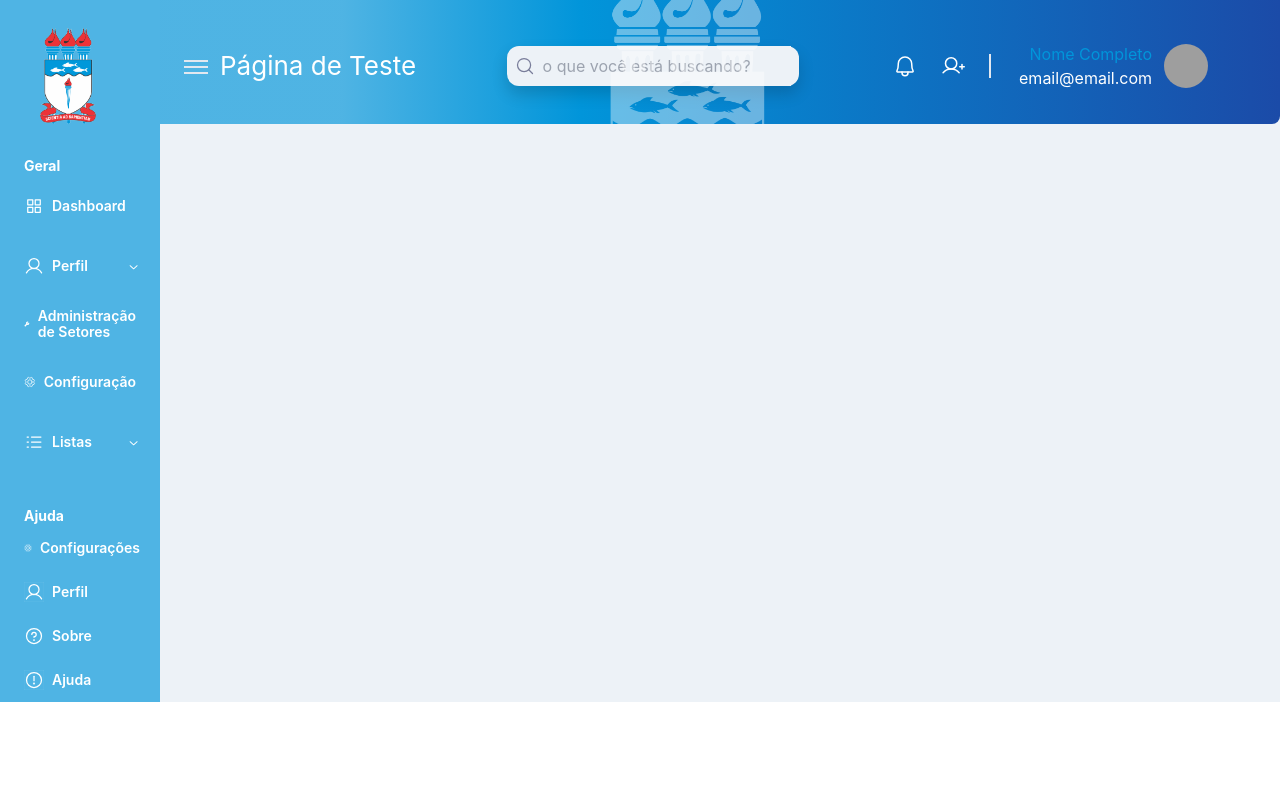
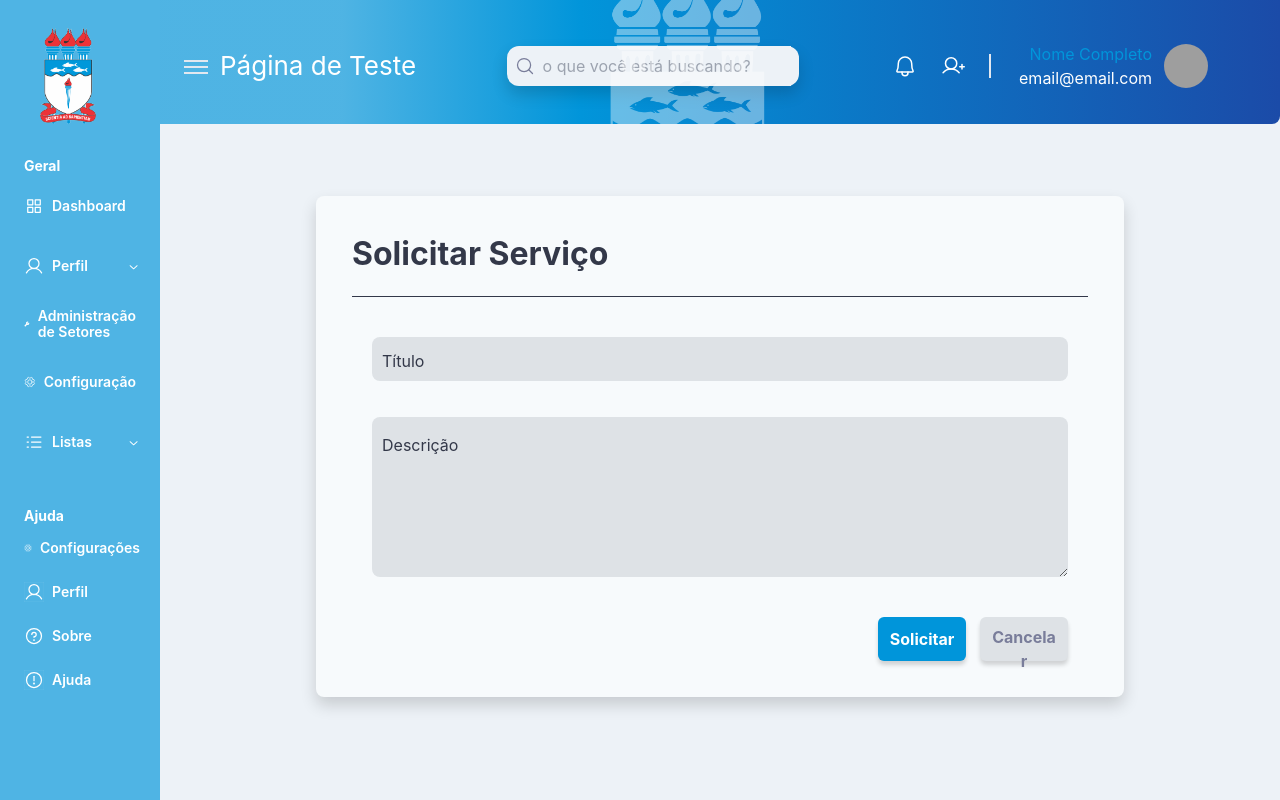
Before and after one commit to CharlieBellow/GLPI-react-components, a React (Create React App) app: page /Teste in a window 1280 px wide. Shown: the top 800 px of the page. Built offline with nearby package versions, Linux system fonts and the light colour scheme; grey boxes are pictures that could not be loaded; the HTML template or start-up script is replaced by a standard one.

Commit message:
validating the form

```diff
--- a/package.json
+++ b/package.json
@@ -30,6 +30,7 @@
     "react": "^18.2.0",
     "react-chakra-pagination": "^1.0.1",
     "react-dom": "^18.2.0",
+    "react-hook-form": "^7.39.5",
     "react-icons": "^4.4.0",
     "react-router-dom": "^6.4.1",
     "react-scripts": "5.0.1",
--- a/src/Pages/Teste/index.tsx
+++ b/src/Pages/Teste/index.tsx
@@ -1,5 +1,6 @@
 
 import { Page } from "../../components/Page";
+import CardCreateService from "../../components/CardCreateService";
 
 function Teste() {
 	return (
@@ -8,7 +9,7 @@ function Teste() {
 				pageTitle={"Página de Teste"}
 				contentPage={
 					<>
-
+					<CardCreateService />
 					</>
 				}
 			/>
--- a/src/components/ButtonSelect.tsx
+++ b/src/components/ButtonSelect.tsx
@@ -11,9 +11,18 @@ interface ButtonSelectProps extends React.HTMLAttributes<HTMLElement> {
 	icon?: Icon.IconProps;
 	triggerWidth?: string;
 	iconSelectItemIndicator?: Icon.IconProps | "";
+	//register?: any;
+	selectValue?: string;
+	//itemId?: number;
 }
 
-export const ButtonSelect = (props: ButtonSelectProps) => (
+export function ButtonSelect(props: ButtonSelectProps) {
+
+
+	//const [selectValue, setSelectValue] = useState(1)
+	const serviceLocation = [{ id: 1, values: 'Bloco A' }, { id: 2, values: 'Bloco B' }, { id: 3, values: 'Bloco C' }, { id: 4, values: 'Bloco Med' }, { id: 5, values: 'Bloco em L' }, { id: 6, values: 'Casa Velha' }, { id: 7, values: 'NCEX' }, { id: 8, values: 'RU' }, { id: 9, values: 'Administrativo' }, { id: 10, values: 'Bloco Co}ordenações' }, { id: 11, values: 'Transporte' }];
+
+return (
 	<div
 		className={`bg-gray-medium text-gray-text font-bold text-base py-2 px-2.5 rounded-md`}
 		{...props}
@@ -23,7 +32,7 @@ export const ButtonSelect = (props: ButtonSelectProps) => (
 				aria-label="Filter"
 				className={`flex justify-between ${props.triggerWidth}`}
 			>
-				<SelectValue placeholder={props.placeholder} />
+				<SelectValue placeholder={props.placeholder}  />
 				<SelectIcon>
 					<>
 					{props.icon}
@@ -40,11 +49,18 @@ export const ButtonSelect = (props: ButtonSelectProps) => (
 						{props.listSelectButton.map(selectItem => {
 							return (
 								<SelectItem
-									key={selectItem}
-									value={selectItem}
+									key={selectItem.id}
+									value={selectItem.values}
 									className="py-1 flex cursor-pointer hover:bg-blue-ufal outline-blue-ufal hover:text-white-100"
+									//ref={props.register}
+									//onChange={e => {
+									//	setSelectValue(e.target.value)
+									//	console.log(e.target.value)
+									//}}
+
+
 								>
-									<SelectItemText>{selectItem}</SelectItemText>
+									<SelectItemText>{selectItem.values}</SelectItemText>
 									<SelectItemIndicator>
 										<>
 										{props.iconSelectItemIndicator === "" ?  <FiCheck size={24} className="pl-1" /> : props.iconSelectItemIndicator}
@@ -64,6 +80,6 @@ export const ButtonSelect = (props: ButtonSelectProps) => (
 			</SelectContent>
 		</Select>
 	</div>
-);
+)};
 
 export default ButtonSelect;
--- a/src/components/CardCreateService.tsx
+++ b/src/components/CardCreateService.tsx
@@ -1,3 +1,4 @@
+import React from 'react';
 import ButtonSelect from "./ButtonSelect";
 import { Button } from './Button';
 import { CardTitle } from './CardTitle';
@@ -6,24 +7,40 @@ import { CardLabelInput } from "./CardLabelInput";
 import { CardLabelTextarea } from "./CardLabelTextarea";
 import * as yup from 'yup';
 import { yupResolver } from '@hookform/resolvers/yup'
-import { phoneNumber } from "../Utils/validations";
-
-const serviceLocation = ['Bloco A', 'Bloco B', 'Bloco C'];
+//import { phoneNumber } from "../Utils/validations";
 
 
 
-const validationSchema = yup.object({
-	title: yup.string().required(),
-	description: yup.string().required(),
-	LocalService: yup.string(),
+import { useForm } from "react-hook-form";
+//import { useState } from 'react';
 
 
-})
 
-function CreateService() {
 
-	//const [handleSubmit] = useForm({ resolver: yupResolver(validationSchema) })
 
+
+export const CardCreateService = () => {
+
+	//const [selectValue, setSelectValue] = useState('')
+	//const serviceLocation = [{ id: 1, values: 'Bloco A' }, { id: 2, values: 'Bloco B' }, { id: 2, values: 'Bloco C' }, { id: 2, values: 'Bloco Med' }, { id: 2, values: 'Bloco em L' }, { id: 2, values: 'Casa Velha' }, { id: 2, values: 'NCEX' }, { id: 2, values: 'RU' }, { id: 2, values: 'Administrativo' }, { id: 2, values: 'Bloco Co}ordenações' }, { id: 2, values: 'Transporte' }];
+	//
+	const validationSchema = yup.object().shape({
+		title: yup.string().min(5, 'No mínimo 5 caracteres').required('É obrigatório colocar um título'),
+		description: yup.string().min(5, 'No mínimo 5 caracteres').required('É obrigatório descrever o motivo'),
+		//LocalService: yup.string(),
+
+
+	})
+
+	const { register, handleSubmit, formState: {errors }} = useForm(
+		{ resolver: yupResolver(validationSchema) }
+	)
+
+
+	const newService = (service: any) => {
+		console.log(service);
+
+	}
   return (
 		<div className='mx-4'>
 			<div
@@ -37,21 +54,27 @@ function CreateService() {
 				<div className="mx-9 mt-4 mb-10">
 		 			<CardLine />
 		 		</div>
-				<form action="" className="" >
+				<form action="submit" className="" onSubmit={handleSubmit(newService)}>
 		 			<div className='flex flex-col gap-9'>
 			 			<div className='mx-14'>
 			 				<CardLabelInput
 			 					label="Título"
 			 					type="text"
 			 					inputId="title"
-			 					width="w-full"
-			 				/>
+								width="w-full"
+								{...register('title') }
+							/>
+							{/*{errors.title?.message}*/}
+							{/*{ errors.title?.type }*/}
 			 			</div>
 						<CardLabelTextarea
 							label="Descrição"
 							textareaId="description"
+							{...register('description')}
 						/>
-			 			<div className='mx-14'>
+						{/*{errors.description?.message}*/}
+						{/*{ errors.description?.type}*/}
+			 			{/*<div className='mx-14'>
 						 	<ButtonSelect
 								title="LOCAL DO SERVIÇO:"
 								placeholder="Local do serviço"
@@ -59,14 +82,21 @@ function CreateService() {
 								className="block px-2.5 pb-2.5 pt-2.5 text-base text-light-bg bg-gray-medium focus:bg-transparent
 								max-h-11 rounded-lg appearance-none focus:outline-none focus:ring-0 focus:border-2 focus:border-blue-ufal peer"
 								triggerWidth="w-full"
+								//selectValue={selectValue}
+								//value={selectValue}
+
+								//onChange={ e => {setSelectValue(e.target.value)}}
+								//{...register('')}
+
 							/>
-			 			</div>
+			 			</div>*/}
 			 		</div>
 			 	</form>
 			 	<div className="flex justify-end gap-x-3.5 mr-14 mt-10">
 			 		<Button
 			 			title="Solicitar"
-			 			theme="primaryAction"
+						theme="primaryAction"
+						type="submit"
 			 		/>
 			 		<Button
 			 			title="Cancelar"
@@ -78,7 +108,7 @@ function CreateService() {
 	);
 }
 
-export default CreateService;
+export default CardCreateService;
 
 // mandar p/ back-end um objeto com titulo, descrição, local onde será realizado o serviço e categoria do serviço e subcategoria do serviço. adicionar input de local do serviço (select)
 //resolver o problema dos botões
--- a/src/components/CardLabelInput.tsx
+++ b/src/components/CardLabelInput.tsx
@@ -1,4 +1,4 @@
-import { ReactNode } from "react";
+import * as Icon from "phosphor-react";
 
 interface CardLabelInputProps extends React.HTMLAttributes<HTMLElement>{
   label: string;
@@ -6,7 +6,8 @@ interface CardLabelInputProps extends React.HTMLAttributes<HTMLElement>{
   inputId: string;
   width: string;
   pattern?: string;
-  icon?: ReactNode;
+  icon?: Icon.IconProps;
+  register?: any;
 }
 
 function CardLabel(props: CardLabelInputProps) {
@@ -29,6 +30,7 @@ export function CardLabelInput(props: CardLabelInputProps) {
   return (
 		<div className="relative flex items-center">
 			<input
+        {...props}
         type={props.type}
         id={props.inputId}
         name={props.inputId}
@@ -38,9 +40,11 @@ export function CardLabelInput(props: CardLabelInputProps) {
           focus:ring-0 focus:border-2 focus:border-blue-ufal peer ${props.width}`}
         placeholder=" "
         required
+        ref={ props.register}
 			/>
-
+      <>
         {props.icon}
+      </>
 
 			<CardLabel
 				label={props.label}
--- a/src/components/CardLabelTextarea.tsx
+++ b/src/components/CardLabelTextarea.tsx
@@ -1,6 +1,7 @@
 interface CardLabelTextareaProps extends React.HTMLAttributes<HTMLElement> {
 	label: string;
-	textareaId: string;
+  textareaId: string;
+  register?: any;
 }
 
 function CardLabel(props: CardLabelTextareaProps) {
@@ -27,7 +28,8 @@ export function CardLabelTextarea(props: CardLabelTextareaProps) {
           className="block px-2.5 pb-2.5 pt-2.5 h-40 min-h-full max-h-40 w-full text-base
           text-light-bg bg-gray-medium focus:bg-transparent rounded-lg appearance-none
           focus:outline-none focus:ring-0 focus:border-2 focus:border-blue-ufal peer"
-          placeholder=" "
+        placeholder=" "
+        ref={ props.register}
         />
 
         <CardLabel
--- a/src/components/TableListTest/TableOptions.tsx
+++ b/src/components/TableListTest/TableOptions.tsx
@@ -47,6 +47,7 @@ export default function TableOptions(props: TableOptionsProps) {
 						placeholder="Filtrar por..."
 						listSelectButton={props.listSelectButton}
 						icon={<FiChevronDown size={24} className="pl-1 w-5" />}
+
 					/>
 				</div>
 				<div className="relative">
```
Also changed, not shown: 1 other file (tests, documents, lock files or other folders). Lines whose indentation alone changed are shown as unchanged.
